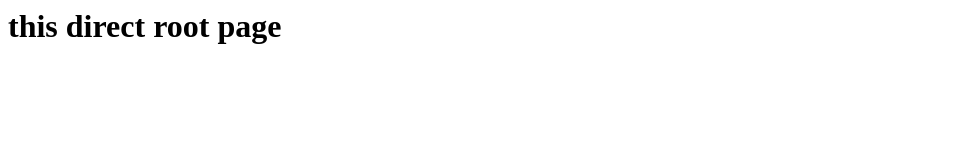
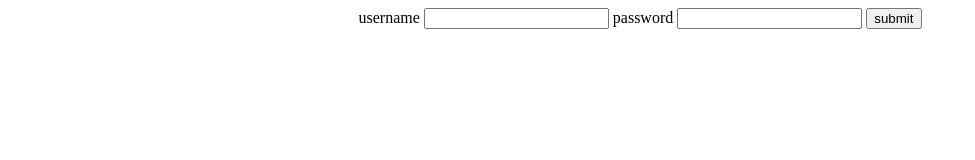
Before and after one commit to CoderNikku/nodeApp, a website: page view/index.html in a window 1280 px wide. Shown: the whole page, without its empty margins (0-975 px from the left). Drawn offline with Linux system fonts and the light colour scheme.

Commit message:
add some case index.html file

```diff
--- a/view/index.html
+++ b/view/index.html
@@ -1 +1,22 @@
-<h1>this direct root page </h1>
+<!DOCTYPE html>
+<html lang="en">
+<head>
+    <meta charset="UTF-8">
+    <meta name="viewport" content="width=\, initial-scale=1.0">
+    <title>Document</title>
+</head>
+<body>
+
+    <section>
+        <div align="center">
+            <form action="">
+            <label for="">username</label>
+            <label for=""><input type="text"></label>
+            <label for="">password</label>
+            <label for=""><input type="text"></label>
+            <label for=""><input type="submit" value="submit"></label>
+        </form>
+        </div>
+    </section>
+</body>
+</html>
```
